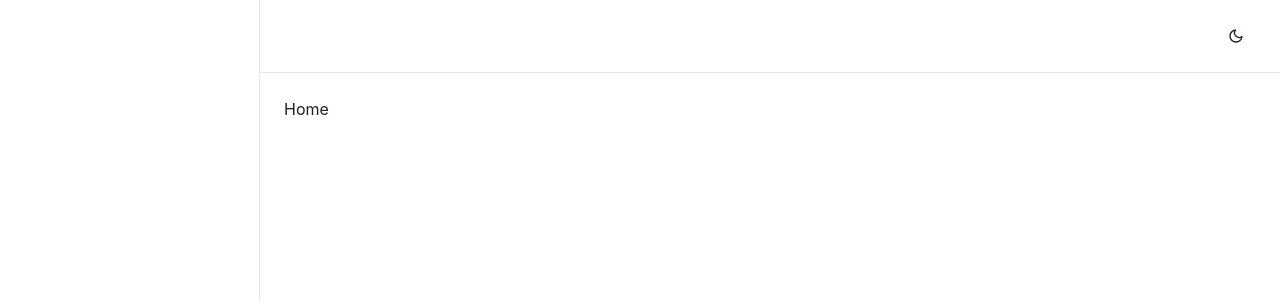
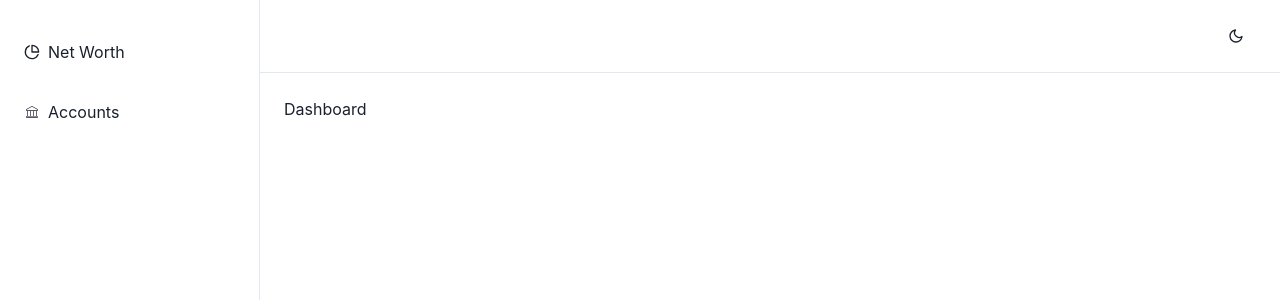
Before and after one commit to opencorelabs/fira, a Next.js app in the folder client/: page / in a window 1280 px wide. Shown: the top 300 px of the page. Built offline with nearby package versions, Linux system fonts and the light colour scheme.

Commit message:
add sidebar and sidebar items

```diff
--- a/client/src/components/layout/Layout.tsx
+++ b/client/src/components/layout/Layout.tsx
@@ -16,6 +16,8 @@ import {
 } from '@chakra-ui/react';
 import React from 'react';
 import { FiMenu, FiMoon, FiSun } from 'react-icons/fi';
+
+import { Sidebar } from './Sidebar';
 
 type LayoutProps = {
   children: React.ReactNode;
@@ -37,8 +39,9 @@ export function Layout({ children }: LayoutProps) {
         borderRightColor={useColorModeValue('gray.200', 'gray.600')}
         py={6}
         display={{ base: isOpen ? 'block' : 'none', md: 'block' }}
+        px={2}
       >
-        {/* Sidebar */}
+        <Sidebar />
       </Box>
       <Box flex={1} overflow="auto">
         <Flex
@@ -71,8 +74,12 @@ export function Layout({ children }: LayoutProps) {
         <DrawerOverlay />
         <DrawerContent>
           <DrawerCloseButton />
-          <DrawerHeader>Menu</DrawerHeader>
-          <DrawerBody>{/* Sidebar Content */}</DrawerBody>
+          <DrawerHeader>Fira</DrawerHeader>
+          <DrawerBody>
+            <Box px={2}>
+              <Sidebar />
+            </Box>
+          </DrawerBody>
         </DrawerContent>
       </Drawer>
     </Flex>
--- /dev/null
+++ b/client/src/components/layout/Sidebar.tsx
@@ -0,0 +1,14 @@
+import { VStack } from '@chakra-ui/react';
+import { CiBank } from 'react-icons/ci';
+import { FiPieChart } from 'react-icons/fi';
+
+import { SidebarItem } from './SidebarItem';
+
+export function Sidebar() {
+  return (
+    <VStack gap={1}>
+      <SidebarItem label="Net Worth" icon={FiPieChart} href="/" />
+      <SidebarItem label="Accounts" icon={CiBank} href="/accounts" />
+    </VStack>
+  );
+}
--- /dev/null
+++ b/client/src/components/layout/SidebarItem.tsx
@@ -0,0 +1,21 @@
+import { Flex, Icon, Link, Text, useColorModeValue } from '@chakra-ui/react';
+import NextLink from 'next/link';
+import { IconType } from 'react-icons';
+
+type SidebarItemProps = {
+  label: string;
+  icon: IconType;
+  href: string;
+};
+
+export function SidebarItem({ label, icon, href }: SidebarItemProps) {
+  const bg = useColorModeValue('gray.100', 'gray.700');
+  return (
+    <Link as={NextLink} href={href} w="100%" _hover={{ bg }} borderRadius="md">
+      <Flex align="center" p={4}>
+        <Icon as={icon} />
+        <Text ml={2}>{label}</Text>
+      </Flex>
+    </Link>
+  );
+}
--- a/client/src/pages/index.page.tsx
+++ b/client/src/pages/index.page.tsx
@@ -1,7 +1,7 @@
 export default function Index() {
   return (
     <div>
-      <h1>Home</h1>
+      <h1>Dashboard</h1>
     </div>
   );
 }
```
Also changed, not shown: client/src/pages/accounts.page.tsx (added, +7 -0 lines).
